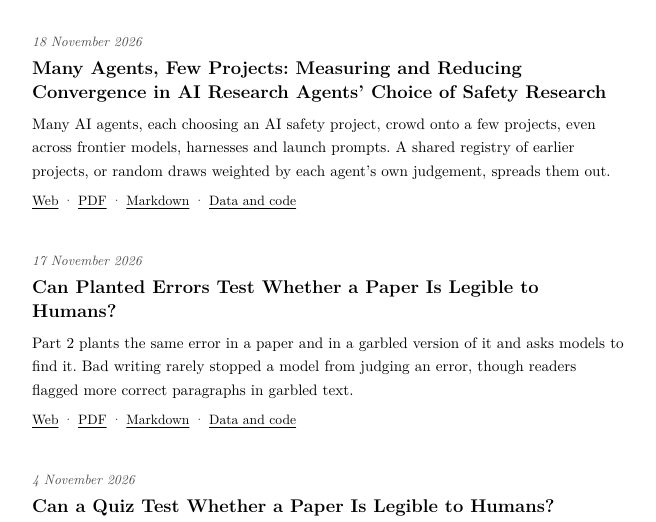
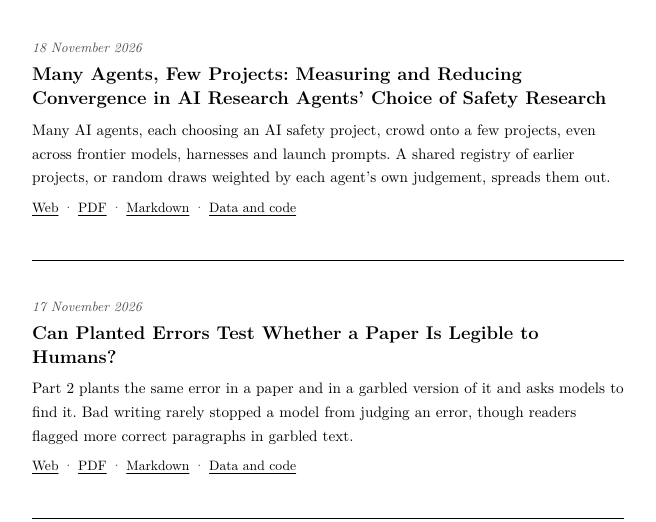
Before and after one commit to AverroesLabs/averroeslabs.github.io, a plain HTML site: page blog/index.html in a window 1280 px wide. Shown: the part 242-764 px from the top of the page, without its empty margins (312-968 px from the left). Drawn offline with Linux system fonts and the light colour scheme.

Commit message:
Blog index: more space and a thin rule between posts
Co-Authored-By: Claude Opus 5.5 <noreply@anthropic.com>

```diff
--- a/blog/index.html
+++ b/blog/index.html
@@ -235,7 +235,9 @@
   a.home { text-decoration: none; }
   a.nav[aria-current] { text-decoration: none; }
   .posts { list-style: none; margin: 0; padding: 0; }
-  .post { margin: 0 0 2.4rem; }
+  .post { margin: 0; padding: 2.1rem 0 2.2rem; border-top: 0.6px solid var(--ink); }
+  .post:first-child { border-top: 0; padding-top: 0.4rem; }
+  .post:last-child { padding-bottom: 0.5rem; }
   .post time { display: block; font-size: 0.85rem; color: var(--soft); font-style: italic; margin-bottom: 0.25rem; }
   .post h2 { margin: 0 0 0.5rem; font-weight: 700; font-size: 1.15rem; line-height: 1.3; }
   .post h2 a { text-decoration: none; }
```
